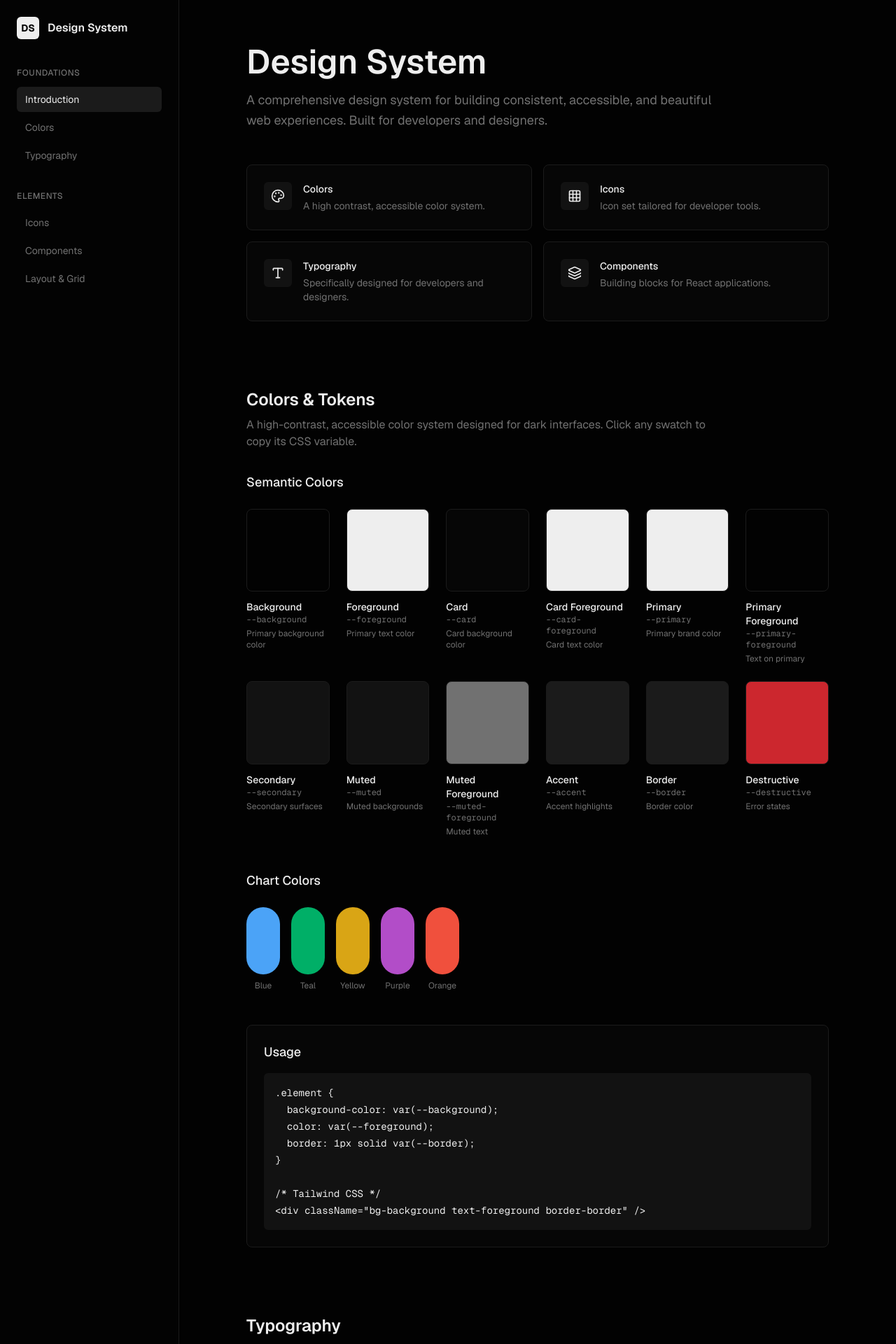
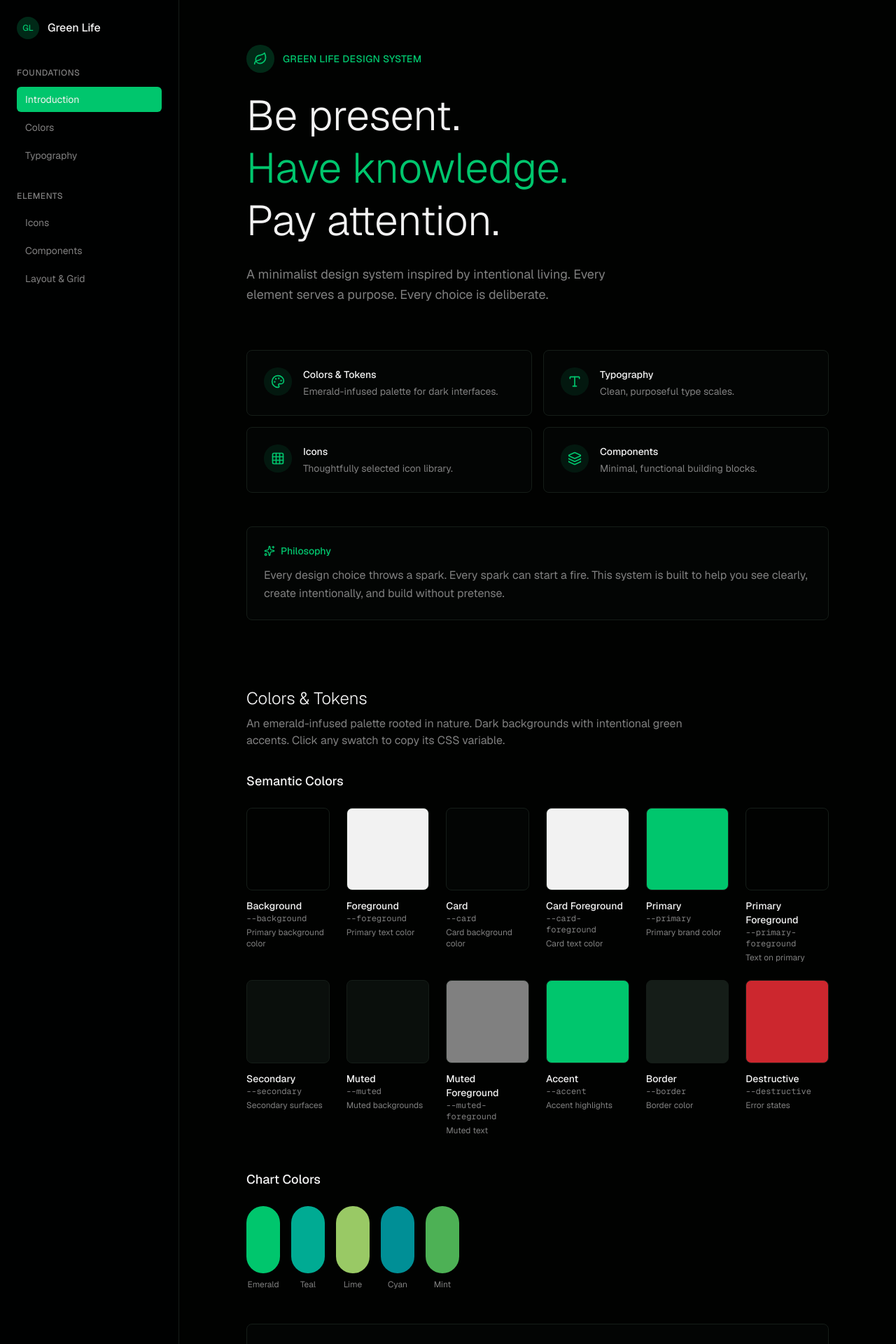
Before and after one commit to leemwilliams-eng/greenlife-design-system, a Next.js app: page / in a window 1280 px wide. Shown: the top 1920 px of the page at 70% size. Built offline with nearby package versions, Linux system fonts and the light colour scheme.

Commit message:
update design system to match Green Life aesthetic\n\nIncorporate emerald/green primary color, nature-themed icons, and eco-focused typography

```diff
--- a/app/globals.css
+++ b/app/globals.css
@@ -5,74 +5,74 @@
 @custom-variant dark (&:is(.dark *));
 
 :root {
-  --background: oklch(0.09 0 0);
-  --foreground: oklch(0.95 0 0);
-  --card: oklch(0.12 0 0);
-  --card-foreground: oklch(0.95 0 0);
-  --popover: oklch(0.12 0 0);
-  --popover-foreground: oklch(0.95 0 0);
-  --primary: oklch(0.95 0 0);
-  --primary-foreground: oklch(0.09 0 0);
-  --secondary: oklch(0.18 0 0);
-  --secondary-foreground: oklch(0.95 0 0);
-  --muted: oklch(0.18 0 0);
-  --muted-foreground: oklch(0.55 0 0);
-  --accent: oklch(0.22 0 0);
-  --accent-foreground: oklch(0.95 0 0);
+  --background: oklch(0.08 0.005 160);
+  --foreground: oklch(0.96 0 0);
+  --card: oklch(0.11 0.008 160);
+  --card-foreground: oklch(0.96 0 0);
+  --popover: oklch(0.11 0.008 160);
+  --popover-foreground: oklch(0.96 0 0);
+  --primary: oklch(0.72 0.19 155);
+  --primary-foreground: oklch(0.08 0.005 160);
+  --secondary: oklch(0.16 0.01 160);
+  --secondary-foreground: oklch(0.96 0 0);
+  --muted: oklch(0.16 0.01 160);
+  --muted-foreground: oklch(0.6 0 0);
+  --accent: oklch(0.72 0.19 155);
+  --accent-foreground: oklch(0.08 0.005 160);
   --destructive: oklch(0.55 0.2 25);
-  --destructive-foreground: oklch(0.95 0 0);
-  --border: oklch(0.22 0 0);
-  --input: oklch(0.18 0 0);
-  --ring: oklch(0.4 0 0);
-  --chart-1: oklch(0.7 0.15 250);
-  --chart-2: oklch(0.65 0.18 160);
-  --chart-3: oklch(0.75 0.15 85);
-  --chart-4: oklch(0.6 0.2 320);
-  --chart-5: oklch(0.65 0.2 30);
+  --destructive-foreground: oklch(0.96 0 0);
+  --border: oklch(0.22 0.015 160);
+  --input: oklch(0.16 0.01 160);
+  --ring: oklch(0.72 0.19 155);
+  --chart-1: oklch(0.72 0.19 155);
+  --chart-2: oklch(0.65 0.15 180);
+  --chart-3: oklch(0.78 0.14 130);
+  --chart-4: oklch(0.58 0.12 200);
+  --chart-5: oklch(0.68 0.16 145);
   --radius: 0.5rem;
-  --sidebar: oklch(0.1 0 0);
-  --sidebar-foreground: oklch(0.95 0 0);
-  --sidebar-primary: oklch(0.95 0 0);
-  --sidebar-primary-foreground: oklch(0.09 0 0);
-  --sidebar-accent: oklch(0.18 0 0);
-  --sidebar-accent-foreground: oklch(0.95 0 0);
-  --sidebar-border: oklch(0.22 0 0);
-  --sidebar-ring: oklch(0.4 0 0);
+  --sidebar: oklch(0.06 0.004 160);
+  --sidebar-foreground: oklch(0.96 0 0);
+  --sidebar-primary: oklch(0.72 0.19 155);
+  --sidebar-primary-foreground: oklch(0.08 0.005 160);
+  --sidebar-accent: oklch(0.16 0.01 160);
+  --sidebar-accent-foreground: oklch(0.96 0 0);
+  --sidebar-border: oklch(0.22 0.015 160);
+  --sidebar-ring: oklch(0.72 0.19 155);
 }
 
 .dark {
-  --background: oklch(0.09 0 0);
-  --foreground: oklch(0.95 0 0);
-  --card: oklch(0.12 0 0);
-  --card-foreground: oklch(0.95 0 0);
-  --popover: oklch(0.12 0 0);
-  --popover-foreground: oklch(0.95 0 0);
-  --primary: oklch(0.95 0 0);
-  --primary-foreground: oklch(0.09 0 0);
-  --secondary: oklch(0.18 0 0);
-  --secondary-foreground: oklch(0.95 0 0);
-  --muted: oklch(0.18 0 0);
-  --muted-foreground: oklch(0.55 0 0);
-  --accent: oklch(0.22 0 0);
-  --accent-foreground: oklch(0.95 0 0);
+  --background: oklch(0.08 0.005 160);
+  --foreground: oklch(0.96 0 0);
+  --card: oklch(0.11 0.008 160);
+  --card-foreground: oklch(0.96 0 0);
+  --popover: oklch(0.11 0.008 160);
+  --popover-foreground: oklch(0.96 0 0);
+  --primary: oklch(0.72 0.19 155);
+  --primary-foreground: oklch(0.08 0.005 160);
+  --secondary: oklch(0.16 0.01 160);
+  --secondary-foreground: oklch(0.96 0 0);
+  --muted: oklch(0.16 0.01 160);
+  --muted-foreground: oklch(0.6 0 0);
+  --accent: oklch(0.72 0.19 155);
+  --accent-foreground: oklch(0.08 0.005 160);
   --destructive: oklch(0.55 0.2 25);
-  --destructive-foreground: oklch(0.95 0 0);
-  --border: oklch(0.22 0 0);
-  --input: oklch(0.18 0 0);
-  --ring: oklch(0.4 0 0);
-  --chart-1: oklch(0.7 0.15 250);
-  --chart-2: oklch(0.65 0.18 160);
-  --chart-3: oklch(0.75 0.15 85);
-  --chart-4: oklch(0.6 0.2 320);
-  --chart-5: oklch(0.65 0.2 30);
-  --sidebar: oklch(0.1 0 0);
-  --sidebar-foreground: oklch(0.95 0 0);
-  --sidebar-primary: oklch(0.95 0 0);
-  --sidebar-primary-foreground: oklch(0.09 0 0);
-  --sidebar-accent: oklch(0.18 0 0);
-  --sidebar-accent-foreground: oklch(0.95 0 0);
-  --sidebar-border: oklch(0.22 0 0);
-  --sidebar-ring: oklch(0.4 0 0);
+  --destructive-foreground: oklch(0.96 0 0);
+  --border: oklch(0.22 0.015 160);
+  --input: oklch(0.16 0.01 160);
+  --ring: oklch(0.72 0.19 155);
+  --chart-1: oklch(0.72 0.19 155);
+  --chart-2: oklch(0.65 0.15 180);
+  --chart-3: oklch(0.78 0.14 130);
+  --chart-4: oklch(0.58 0.12 200);
+  --chart-5: oklch(0.68 0.16 145);
+  --sidebar: oklch(0.06 0.004 160);
+  --sidebar-foreground: oklch(0.96 0 0);
+  --sidebar-primary: oklch(0.72 0.19 155);
+  --sidebar-primary-foreground: oklch(0.08 0.005 160);
+  --sidebar-accent: oklch(0.16 0.01 160);
+  --sidebar-accent-foreground: oklch(0.96 0 0);
+  --sidebar-border: oklch(0.22 0.015 160);
+  --sidebar-ring: oklch(0.72 0.19 155);
 }
 
 @theme inline {
--- a/components/design-system/colors-section.tsx
+++ b/components/design-system/colors-section.tsx
@@ -24,11 +24,11 @@ const semanticColors: ColorToken[] = [
 ]
 
 const chartColors = [
-  { name: "Chart 1", variable: "--chart-1", hue: "Blue" },
+  { name: "Chart 1", variable: "--chart-1", hue: "Emerald" },
   { name: "Chart 2", variable: "--chart-2", hue: "Teal" },
-  { name: "Chart 3", variable: "--chart-3", hue: "Yellow" },
-  { name: "Chart 4", variable: "--chart-4", hue: "Purple" },
-  { name: "Chart 5", variable: "--chart-5", hue: "Orange" },
+  { name: "Chart 3", variable: "--chart-3", hue: "Lime" },
+  { name: "Chart 4", variable: "--chart-4", hue: "Cyan" },
+  { name: "Chart 5", variable: "--chart-5", hue: "Mint" },
 ]
 
 function ColorSwatch({ variable, name, description }: ColorToken) {
@@ -62,9 +62,9 @@ export function ColorsSection() {
   return (
     <section id="colors" className="scroll-mt-8">
       <div className="mb-8">
-        <h2 className="text-2xl font-semibold text-foreground mb-2">Colors & Tokens</h2>
+        <h2 className="text-2xl font-light text-foreground mb-2">Colors & Tokens</h2>
         <p className="text-muted-foreground max-w-2xl">
-          A high-contrast, accessible color system designed for dark interfaces. Click any swatch to copy its CSS variable.
+          An emerald-infused palette rooted in nature. Dark backgrounds with intentional green accents. Click any swatch to copy its CSS variable.
         </p>
       </div>
 
--- a/components/design-system/components-section.tsx
+++ b/components/design-system/components-section.tsx
@@ -16,9 +16,9 @@ export function ComponentsSection() {
   return (
     <section id="components" className="scroll-mt-8">
       <div className="mb-8">
-        <h2 className="text-2xl font-semibold text-foreground mb-2">Components</h2>
+        <h2 className="text-2xl font-light text-foreground mb-2">Components</h2>
         <p className="text-muted-foreground max-w-2xl">
-          Building blocks for React applications. All components follow accessibility best practices and support dark themes.
+          Minimal, functional building blocks. Every component serves a purpose. Accessible by default.
         </p>
       </div>
 
--- a/components/design-system/introduction-section.tsx
+++ b/components/design-system/introduction-section.tsx
@@ -1,39 +1,47 @@
 "use client"
 
-import { Grid3X3, Palette, Type, Layers } from "lucide-react"
+import { Leaf, Palette, Type, Layers, Grid3X3, Sparkles } from "lucide-react"
 
 const features = [
   {
     icon: Palette,
-    title: "Colors",
-    description: "A high contrast, accessible color system.",
+    title: "Colors & Tokens",
+    description: "Emerald-infused palette for dark interfaces.",
+  },
+  {
+    icon: Type,
+    title: "Typography",
+    description: "Clean, purposeful type scales.",
   },
   {
     icon: Grid3X3,
     title: "Icons",
-    description: "Icon set tailored for developer tools.",
-  },
-  {
-    icon: Type,
-    title: "Typography",
-    description: "Specifically designed for developers and designers.",
+    description: "Thoughtfully selected icon library.",
   },
   {
     icon: Layers,
     title: "Components",
-    description: "Building blocks for React applications.",
+    description: "Minimal, functional building blocks.",
   },
 ]
 
 export function IntroductionSection() {
   return (
     <section id="introduction" className="scroll-mt-8">
-      <div className="mb-12">
-        <h1 className="text-4xl md:text-5xl font-semibold text-foreground mb-4 text-balance">
-          Design System
+      <div className="mb-16">
+        <div className="flex items-center gap-3 mb-6">
+          <div className="w-10 h-10 rounded-full bg-primary/20 flex items-center justify-center">
+            <Leaf className="w-5 h-5 text-primary" />
+          </div>
+          <span className="text-sm font-medium text-primary tracking-wide uppercase">Green Life Design System</span>
+        </div>
+        <h1 className="text-4xl md:text-6xl font-light text-foreground mb-6 leading-tight">
+          Be present.<br />
+          <span className="text-primary">Have knowledge.</span><br />
+          Pay attention.
         </h1>
-        <p className="text-lg text-muted-foreground max-w-2xl leading-relaxed">
-          A comprehensive design system for building consistent, accessible, and beautiful web experiences. Built for developers and designers.
+        <p className="text-lg text-muted-foreground max-w-xl leading-relaxed">
+          A minimalist design system inspired by intentional living. Every element serves a purpose. Every choice is deliberate.
         </p>
       </div>
 
@@ -41,11 +49,11 @@ export function IntroductionSection() {
         {features.map((feature) => (
           <div
             key={feature.title}
-            className="group bg-card border border-border rounded-lg p-6 hover:border-muted-foreground/50 transition-colors"
+            className="group bg-card border border-border rounded-lg p-6 hover:border-primary/40 transition-colors"
           >
             <div className="flex items-start gap-4">
-              <div className="shrink-0 w-10 h-10 rounded-md bg-secondary flex items-center justify-center">
-                <feature.icon className="w-5 h-5 text-foreground" />
+              <div className="shrink-0 w-10 h-10 rounded-full bg-primary/10 flex items-center justify-center">
+                <feature.icon className="w-5 h-5 text-primary" />
               </div>
               <div>
                 <h3 className="text-sm font-medium text-foreground mb-1">{feature.title}</h3>
@@ -55,6 +63,16 @@ export function IntroductionSection() {
           </div>
         ))}
       </div>
+
+      <div className="mt-12 p-6 bg-card border border-border rounded-lg">
+        <div className="flex items-center gap-2 mb-3">
+          <Sparkles className="w-4 h-4 text-primary" />
+          <span className="text-sm font-medium text-primary">Philosophy</span>
+        </div>
+        <p className="text-muted-foreground leading-relaxed">
+          Every design choice throws a spark. Every spark can start a fire. This system is built to help you see clearly, create intentionally, and build without pretense.
+        </p>
+      </div>
     </section>
   )
 }
--- a/components/design-system/layout-section.tsx
+++ b/components/design-system/layout-section.tsx
@@ -27,9 +27,9 @@ export function LayoutSection() {
   return (
     <section id="layout" className="scroll-mt-8">
       <div className="mb-8">
-        <h2 className="text-2xl font-semibold text-foreground mb-2">Layout & Grid</h2>
+        <h2 className="text-2xl font-light text-foreground mb-2">Layout & Grid</h2>
         <p className="text-muted-foreground max-w-2xl">
-          Consistent spacing, responsive breakpoints, and grid systems for building layouts.
+          Structure with intention. Consistent spacing, responsive breakpoints, and grids that breathe.
         </p>
       </div>
 
--- a/components/design-system/sidebar-nav.tsx
+++ b/components/design-system/sidebar-nav.tsx
@@ -42,10 +42,10 @@ export function SidebarNav({
   return (
     <aside className="hidden lg:flex flex-col w-64 border-r border-border bg-sidebar min-h-screen p-6">
       <div className="flex items-center gap-3 mb-10">
-        <div className="w-8 h-8 rounded-md bg-foreground flex items-center justify-center">
-          <span className="text-background font-bold text-sm">DS</span>
+        <div className="w-8 h-8 rounded-full bg-primary/20 flex items-center justify-center">
+          <span className="text-primary font-medium text-xs">GL</span>
         </div>
-        <span className="font-semibold text-foreground">Design System</span>
+        <span className="font-medium text-foreground">Green Life</span>
       </div>
 
       <nav className="flex-1 space-y-8">
--- a/components/design-system/typography-section.tsx
+++ b/components/design-system/typography-section.tsx
@@ -1,15 +1,15 @@
 "use client"
 
 const typeScale = [
-  { name: "Display", size: "text-5xl", weight: "font-bold", leading: "leading-tight", example: "Display Text" },
-  { name: "Heading 1", size: "text-4xl", weight: "font-semibold", leading: "leading-tight", example: "Heading 1" },
-  { name: "Heading 2", size: "text-3xl", weight: "font-semibold", leading: "leading-snug", example: "Heading 2" },
-  { name: "Heading 3", size: "text-2xl", weight: "font-semibold", leading: "leading-snug", example: "Heading 3" },
-  { name: "Heading 4", size: "text-xl", weight: "font-medium", leading: "leading-normal", example: "Heading 4" },
-  { name: "Body Large", size: "text-lg", weight: "font-normal", leading: "leading-relaxed", example: "Body text large" },
-  { name: "Body", size: "text-base", weight: "font-normal", leading: "leading-relaxed", example: "Body text regular" },
-  { name: "Body Small", size: "text-sm", weight: "font-normal", leading: "leading-relaxed", example: "Body text small" },
-  { name: "Caption", size: "text-xs", weight: "font-normal", leading: "leading-normal", example: "Caption text" },
+  { name: "Display", size: "text-5xl", weight: "font-light", leading: "leading-tight", example: "Be present" },
+  { name: "Heading 1", size: "text-4xl", weight: "font-light", leading: "leading-tight", example: "Have knowledge" },
+  { name: "Heading 2", size: "text-3xl", weight: "font-normal", leading: "leading-snug", example: "Pay attention" },
+  { name: "Heading 3", size: "text-2xl", weight: "font-normal", leading: "leading-snug", example: "Every spark matters" },
+  { name: "Heading 4", size: "text-xl", weight: "font-medium", leading: "leading-normal", example: "Start the fire" },
+  { name: "Body Large", size: "text-lg", weight: "font-normal", leading: "leading-relaxed", example: "Every choice is deliberate" },
+  { name: "Body", size: "text-base", weight: "font-normal", leading: "leading-relaxed", example: "Intentional design choices" },
+  { name: "Body Small", size: "text-sm", weight: "font-normal", leading: "leading-relaxed", example: "Small but purposeful" },
+  { name: "Caption", size: "text-xs", weight: "font-medium", leading: "leading-normal", example: "Sparks thrown" },
 ]
 
 const fontWeights = [
@@ -24,9 +24,9 @@ export function TypographySection() {
   return (
     <section id="typography" className="scroll-mt-8">
       <div className="mb-8">
-        <h2 className="text-2xl font-semibold text-foreground mb-2">Typography</h2>
+        <h2 className="text-2xl font-light text-foreground mb-2">Typography</h2>
         <p className="text-muted-foreground max-w-2xl">
-          Built on Geist Sans and Geist Mono, optimized for developer interfaces and technical documentation.
+          Clean, purposeful typography. Light weights for impact, balanced hierarchy for clarity. Built on Geist.
         </p>
       </div>
 
```
Also changed, not shown: components/design-system/icons-section.tsx (+61 -69 lines).
